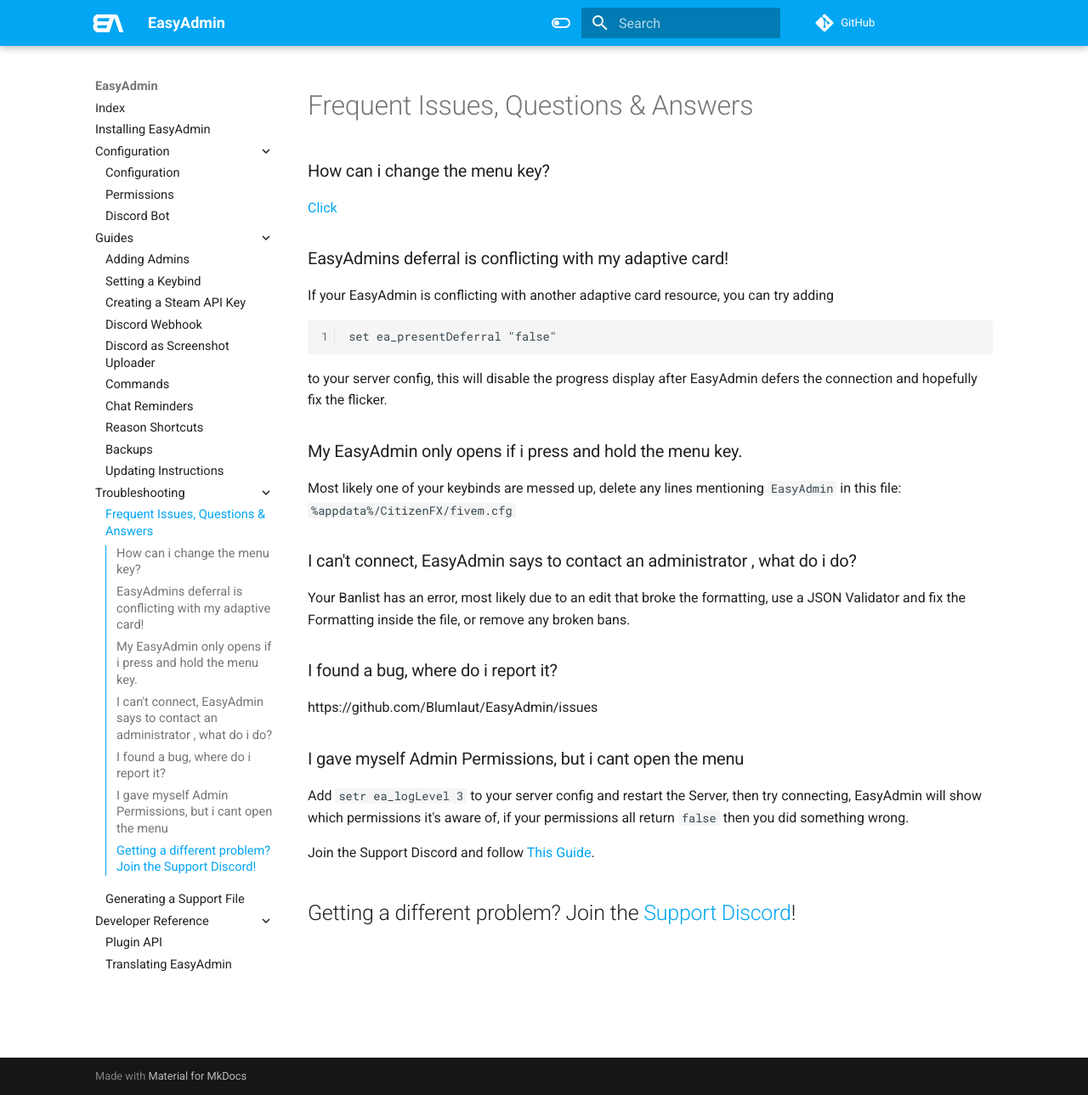
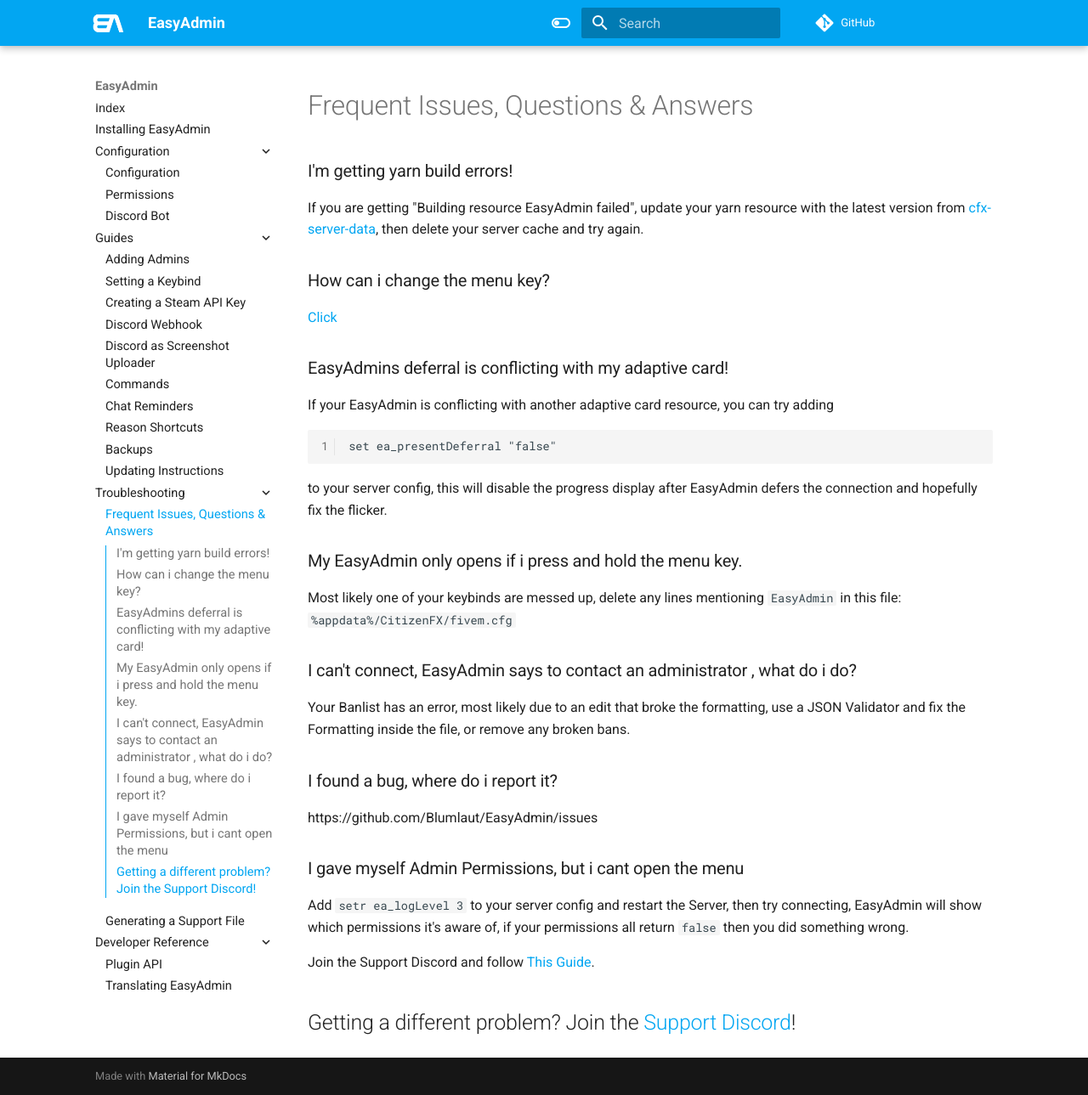
Before and after one commit to Blumlaut/EasyAdmin-docs, an MkDocs documentation site: the page built from docs/troubleshooting.md, in a window 1280 px wide and 1289 px high. Shown: the whole window at 85% size. Built offline with MkDocs 1.6.1 and Material for MkDocs 9.7.7, drawn with Linux system fonts in a browser that asks for light colours; comment, search, counter and statistics services are not loaded.

Commit message:
Update troubleshooting.md

```diff
--- a/docs/troubleshooting.md
+++ b/docs/troubleshooting.md
@@ -1,4 +1,9 @@
 # Frequent Issues, Questions & Answers
+
+### I'm getting yarn build errors!
+
+If you are getting "Building resource EasyAdmin failed", update your yarn resource with the latest version from [cfx-server-data](https://github.com/citizenfx/cfx-server-data), then delete your server cache and try again.
+
 
 ### How can i change the menu key?
 
```
